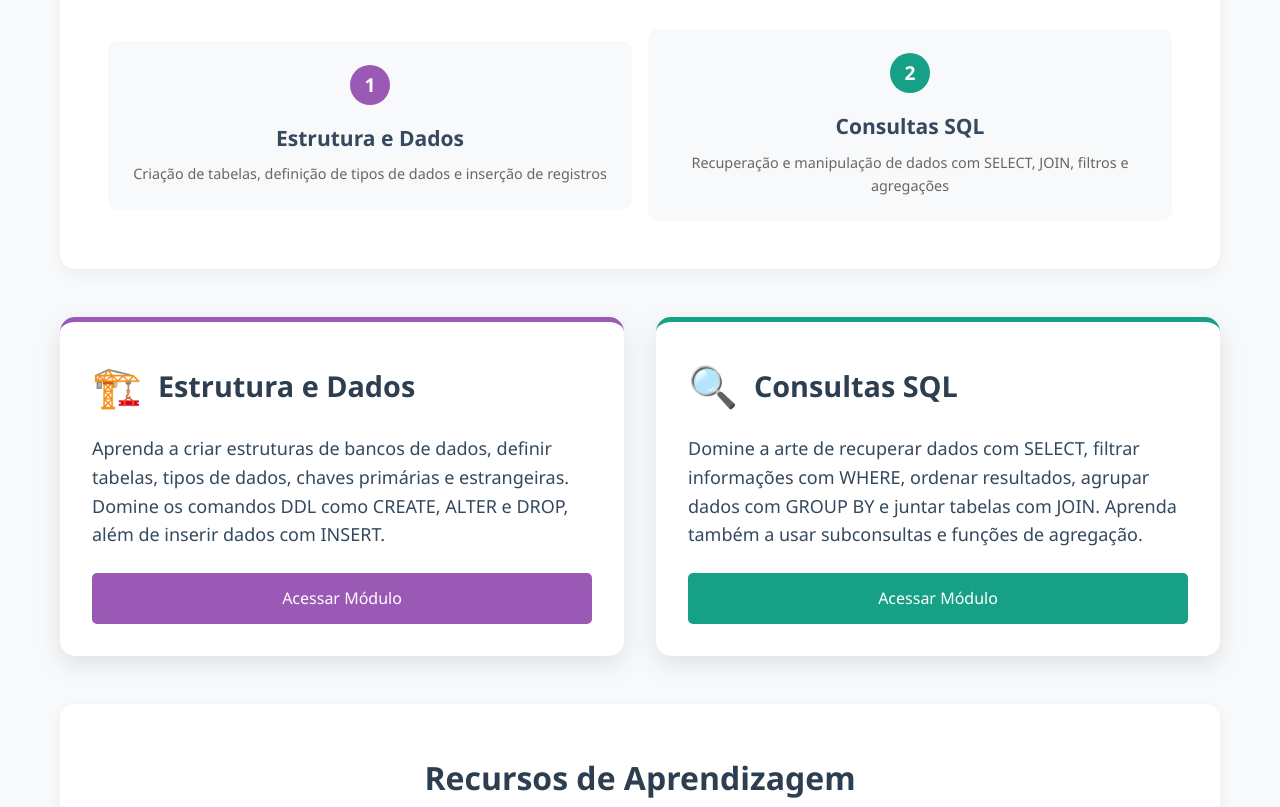
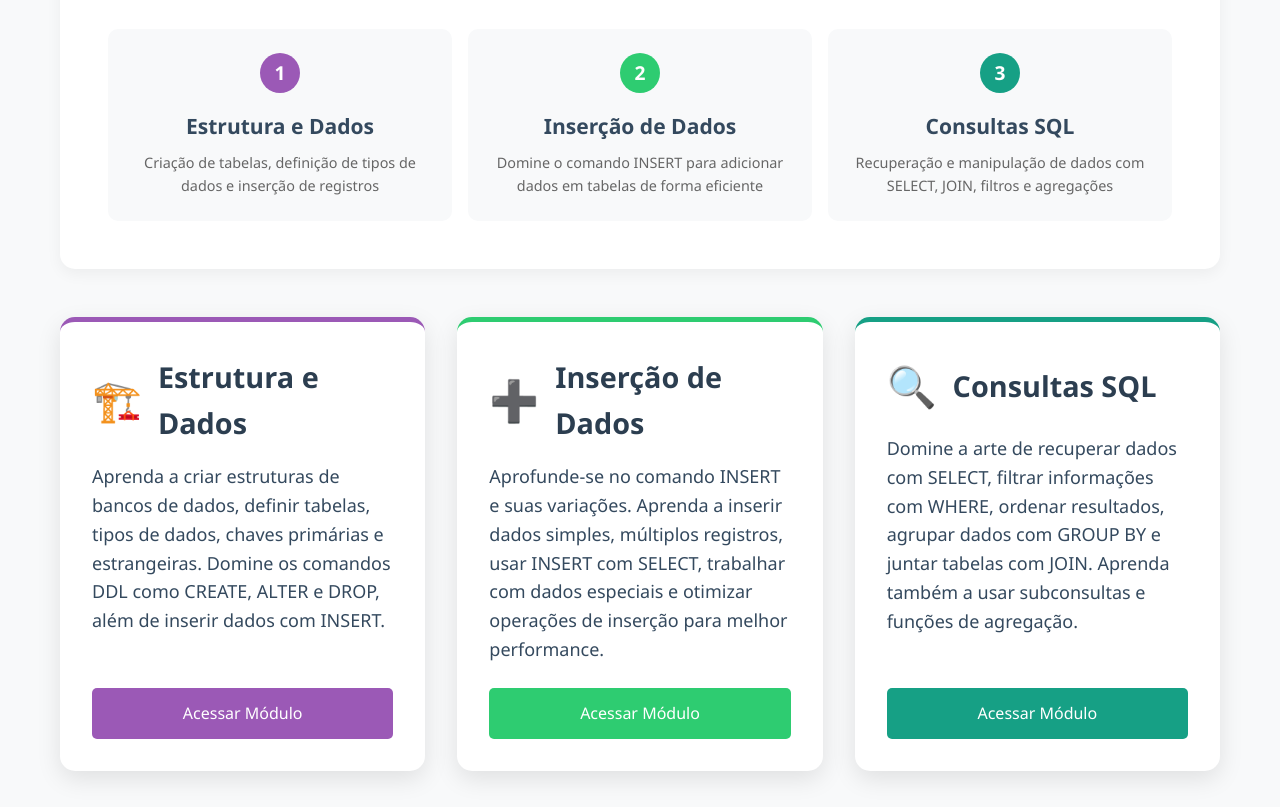
Before and after one commit to gersonferreirarn/gersonferreirarn.github.io, a plain HTML site: page bd/index.html in a window 1280 px wide. Shown: the part 460-1267 px from the top of the page. Drawn offline with Linux system fonts and the light colour scheme.

Commit message:
Update index.html

```diff
--- a/bd/index.html
+++ b/bd/index.html
@@ -1,5 +1,3 @@
-
-
 <!DOCTYPE html>
 <html lang="pt-BR">
 <head>
@@ -15,6 +13,7 @@
             --danger: #e74c3c;
             --structure: #9b59b6; /* Cor para módulo de estrutura */
             --queries: #16a085; /* Cor para módulo de consultas */
+            --insert: #2ecc71; /* Cor para módulo de inserção */
             --light: #ecf0f1;
             --dark: #34495e;
             --font-size-base: 18px;
@@ -147,6 +146,15 @@
         .topic-card.queries .btn:hover {
             background-color: #138d75;
         }
+        .topic-card.insert {
+            border-top-color: var(--insert);
+        }
+        .topic-card.insert .btn {
+            background-color: var(--insert);
+        }
+        .topic-card.insert .btn:hover {
+            background-color: #27ae60;
+        }
         .features-section {
             background-color: white;
             border-radius: 15px;
@@ -238,6 +246,9 @@
         }
         .path-step.queries .path-step-number {
             background-color: var(--queries);
+        }
+        .path-step.insert .path-step-number {
+            background-color: var(--insert);
         }
         .path-step h3 {
             color: var(--dark);
@@ -336,8 +347,13 @@
                     <h3>Estrutura e Dados</h3>
                     <p>Criação de tabelas, definição de tipos de dados e inserção de registros</p>
                 </div>
+                <div class="path-step insert">
+                    <div class="path-step-number">2</div>
+                    <h3>Inserção de Dados</h3>
+                    <p>Domine o comando INSERT para adicionar dados em tabelas de forma eficiente</p>
+                </div>
                 <div class="path-step queries">
-                    <div class="path-step-number">2</div>
+                    <div class="path-step-number">3</div>
                     <h3>Consultas SQL</h3>
                     <p>Recuperação e manipulação de dados com SELECT, JOIN, filtros e agregações</p>
                 </div>
@@ -349,6 +365,12 @@
                 <h3><span class="icon">🏗️</span> Estrutura e Dados</h3>
                 <p>Aprenda a criar estruturas de bancos de dados, definir tabelas, tipos de dados, chaves primárias e estrangeiras. Domine os comandos DDL como CREATE, ALTER e DROP, além de inserir dados com INSERT.</p>
                 <a href="estrutura.html" class="btn">Acessar Módulo</a>
+            </div>
+
+            <div class="topic-card insert">
+                <h3><span class="icon">➕</span> Inserção de Dados</h3>
+                <p>Aprofunde-se no comando INSERT e suas variações. Aprenda a inserir dados simples, múltiplos registros, usar INSERT com SELECT, trabalhar com dados especiais e otimizar operações de inserção para melhor performance.</p>
+                <a href="inserir.html" class="btn">Acessar Módulo</a>
             </div>
 
             <div class="topic-card queries">
```
